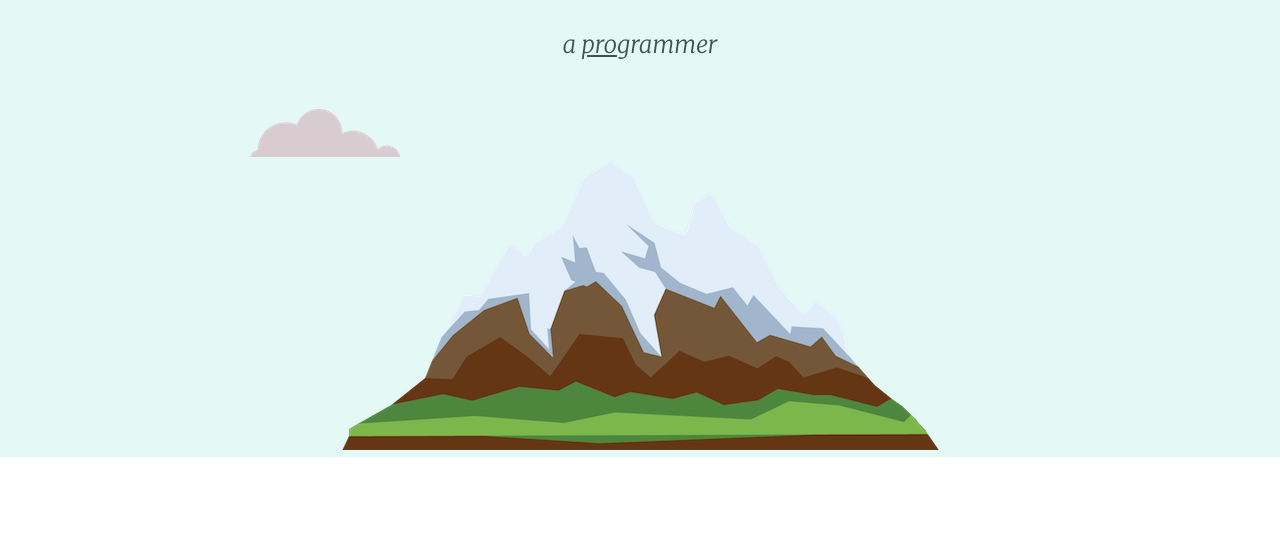
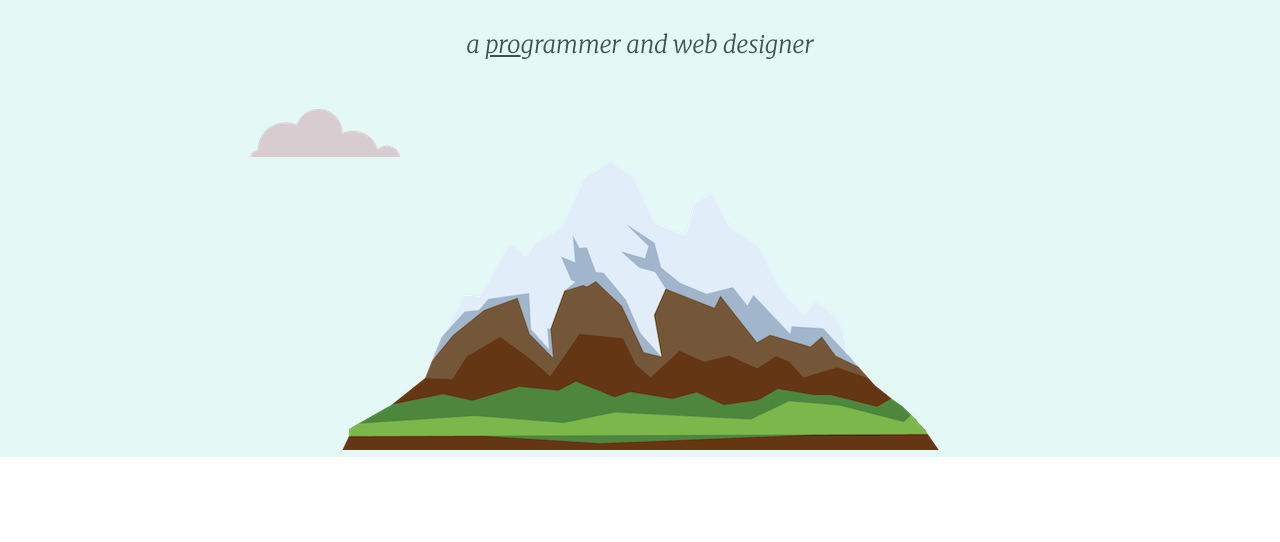
Before and after one commit to TashiiBrown/cv, a plain HTML site: page index.html in a window 1280 px wide. Shown: the part 258-800 px from the top of the page. Drawn offline with Linux system fonts and the light colour scheme; files whose address does not match are found by name; a web font is replaced by a local one.

Commit message:
Update index.html

```diff
--- a/index.html
+++ b/index.html
@@ -13,7 +13,7 @@
   <div class="top-container">
       <img class="top-cloud" src="images/cloud.png" alt="">
       <h1>I'm Tashii</h1>
-      <p>a <span class="pro">pro</span>grammer</p>
+      <p>a <span class="pro">pro</span>grammer and web designer</p>
       <img class="bottom-cloud" src="images/cloud.png" alt="">
       <img src="images/mountain.png" alt="">
   </div>
```
